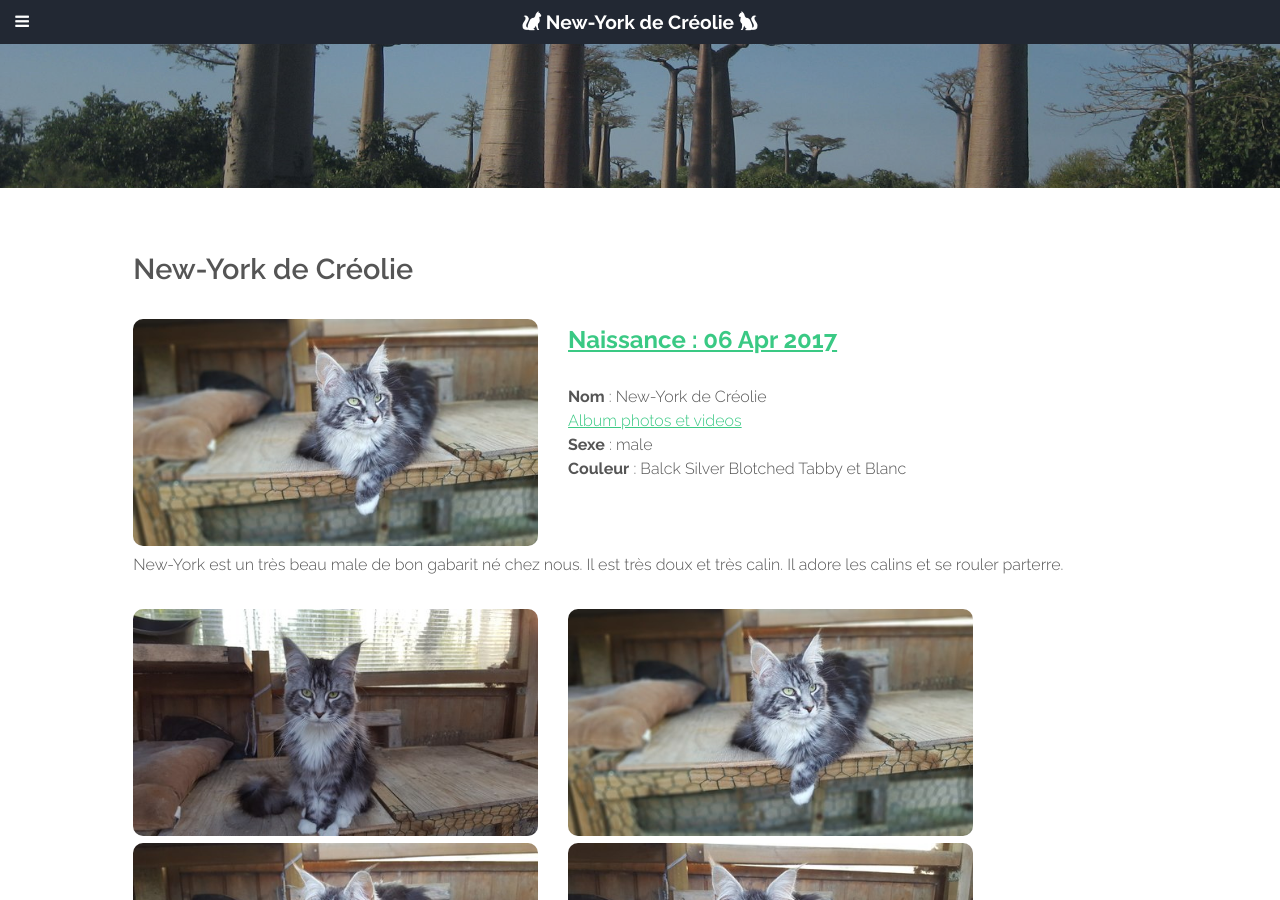
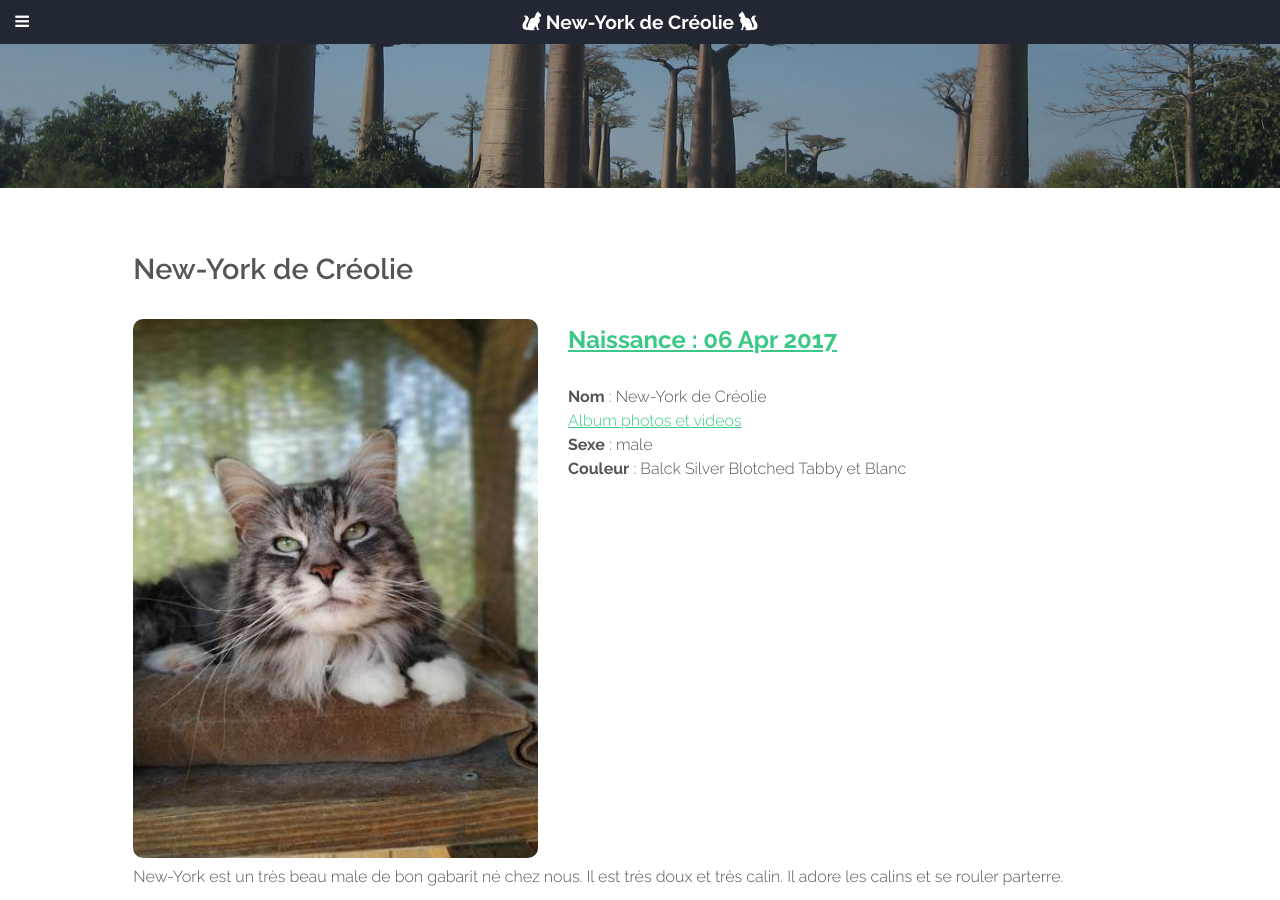
Before and after one commit to jbourcie/creolie, a Jekyll site: the page built from _posts/2018-04-01-NewYork.md, in a window 1280 px wide and 900 px high. Built offline with Jekyll 4.4.1, drawn with Linux system fonts in a browser that asks for light colours; some web fonts are replaced.

Commit message:
update NewYork

```diff
--- a/_posts/2018-04-01-NewYork.md
+++ b/_posts/2018-04-01-NewYork.md
@@ -7,7 +7,7 @@ tags: Male Black Silver Blanc
 name: New-York de Créolie
 naissance: 2017-04-06
 couleur: Balck Silver Blotched Tabby et Blanc
-photo: NewYork2.jpg
+photo: NewYork1.jpg
 album: https://photos.app.goo.gl/WT3HmZNN2moicVLs1
 sexe: male
 permalink: /newyork/
```
Also changed, not shown: photos/NewYork1.jpg, photos/NewYork2.jpg, photos/NewYork3.jpg, photos/NewYork4.jpg, photos/NewYork5.jpg, photos/NewYork6.jpg, photos/NewYork7.jpg.
